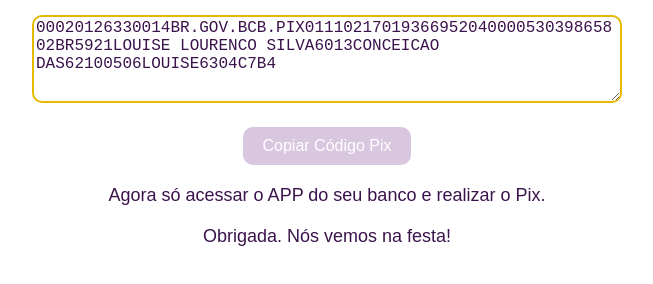
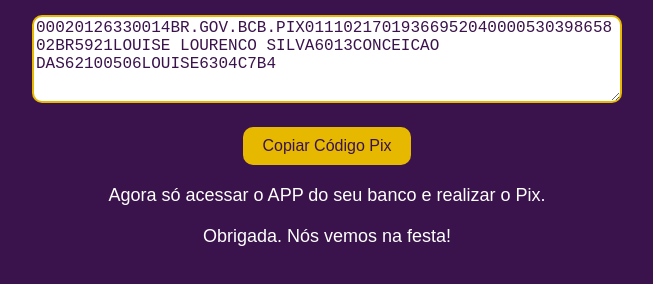
Before and after one commit to nossoinfinitocriativo/louise, a plain HTML site: page index.html in a window 1280 px wide. Shown: the part 162-446 px from the top of the page, without its empty margins (313-966 px from the left). Drawn offline with Linux system fonts and the light colour scheme.

Commit message:
Update index.html

```diff
--- a/index.html
+++ b/index.html
@@ -8,8 +8,8 @@
             font-family: Arial, sans-serif;
             text-align: center;
             padding: 50px;
-            background-color: #ffffff; /* Cor de fundo branca */
-            color: #3b134c; /* Texto roxo escuro */
+            background-color:#3b134c; /* Cor de fundo roxo */
+            color: #FFFFFF; /* Texto amarelo */
         }
         textarea {
             width: 50%;
@@ -25,13 +25,13 @@
             padding: 10px 20px;
             font-size: 16px;
             cursor: pointer;
-            background-color: #d9c6df; /* Cor de fundo do botão rosa */
-            color: #ffffff; /* Texto do botão branco */
+            background-color: #e6b800; /* Cor de fundo do botão rosa */
+            color: #3b134c; /* Texto do botão branco */
             border: none;
             border-radius: 10px; /* Borda arredondada */
         }
         button:hover {
-            background-color: #755b91; /* Cor de fundo do botão ao passar o mouse (roxo escuro) */
+            background-color: #e6b800; /* Cor de fundo do botão ao passar o mouse */
         }
         p {
             font-size: 18px;
```
